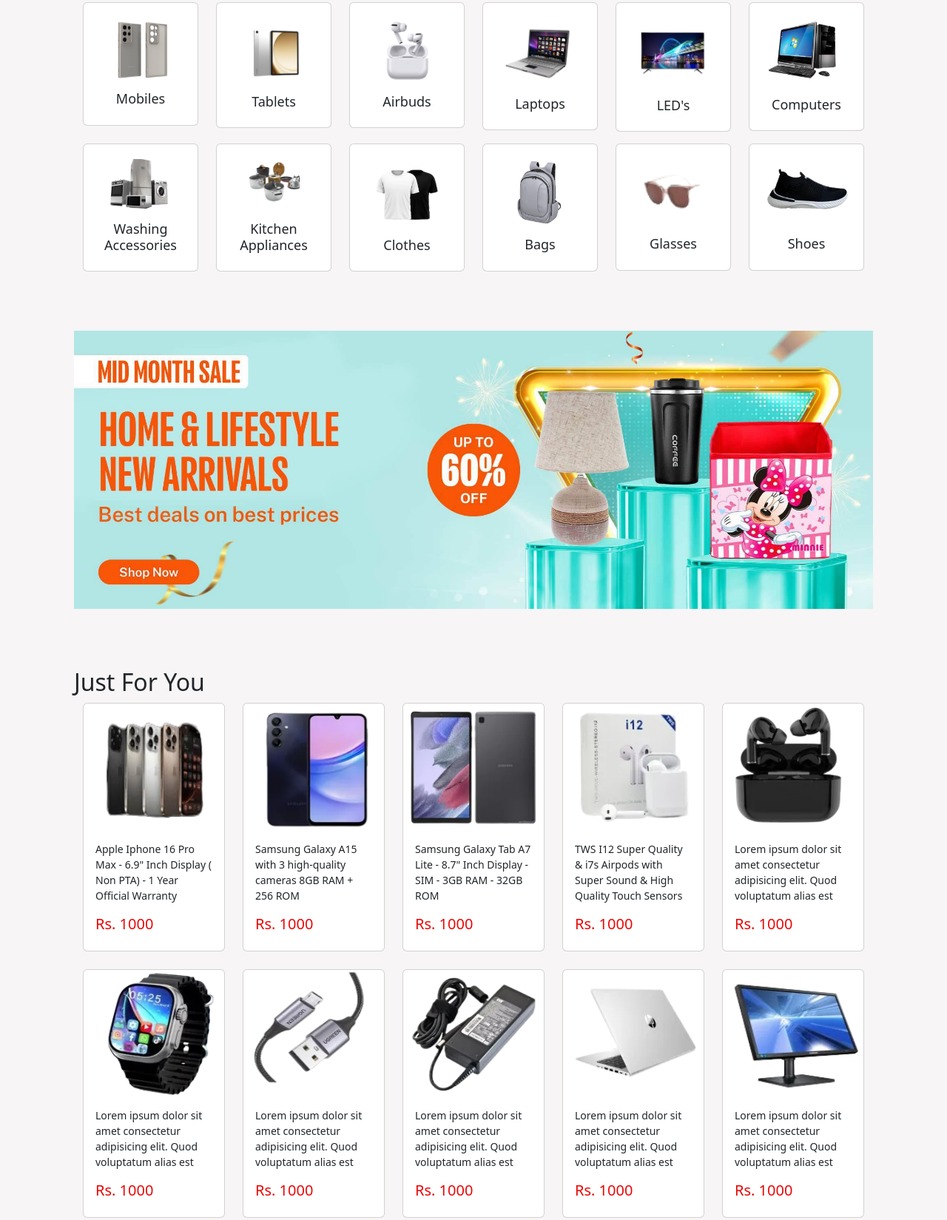
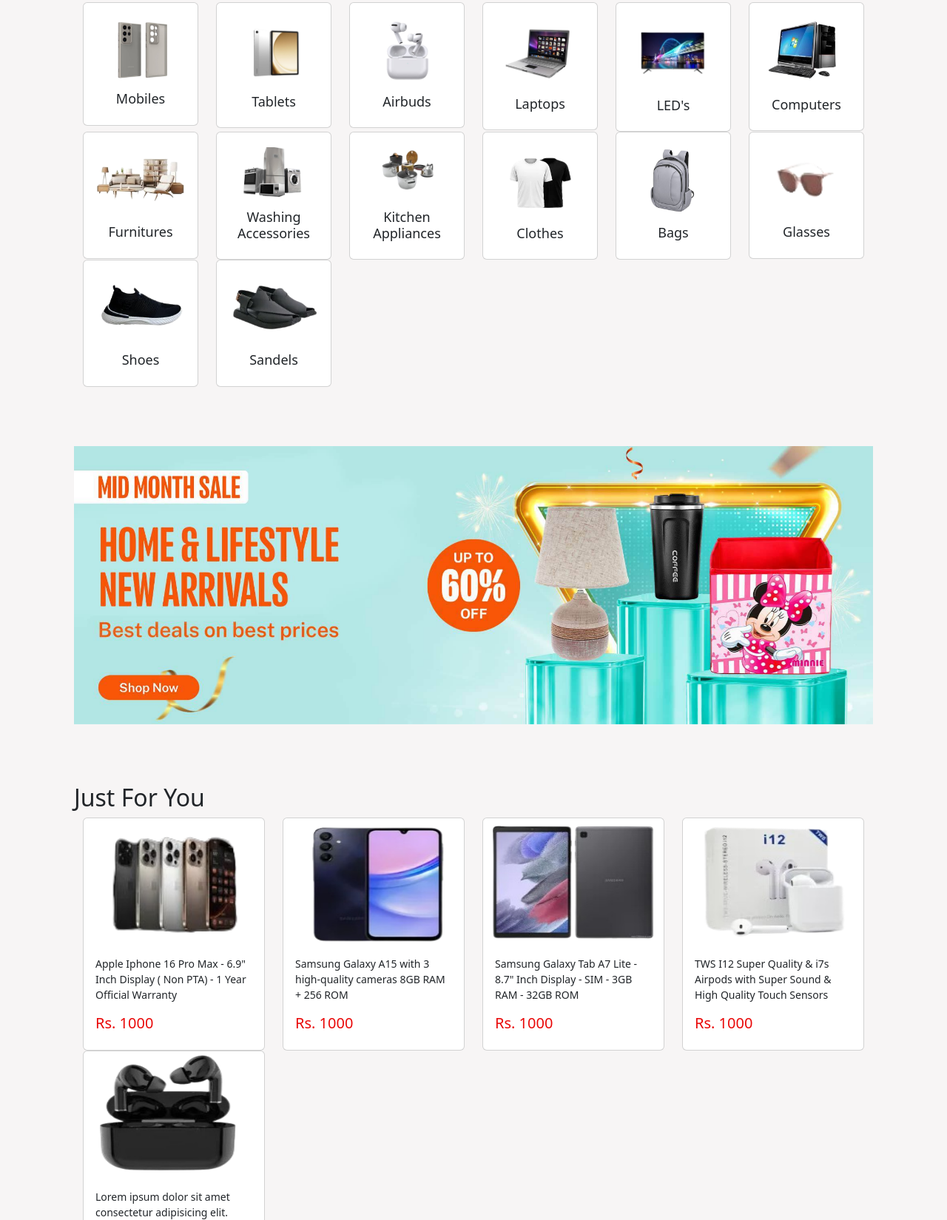
Before and after one commit to MuhammadHasnain02/E-Commerce-Website, a plain HTML site: page index.html in a window 1280 px wide. Shown: the part 567-2216 px from the top of the page at 74% size. Drawn offline with nearby package versions, Linux system fonts and the light colour scheme.

Commit message:
Online Shopping Website

```diff
--- a/index.html
+++ b/index.html
@@ -59,12 +59,12 @@
     <!-- SLIDER -->
 
 
-    <!-- CARD1 -->
+    <!-- CARD -->
     <h2>Categories</h2>
     <div class="container cardsdiv">
       <div class="row mb-3">
 
-        <div class="col">
+        <div class="col-xxl-2 col-xl-2 col-lg-3 col-md-4 col-sm-4">
           <div class="card cards">
             <a href="Small-Cards-Files/Mobiles.html"><img src="small cards pic/pic (1).png" class="card-img-top cardset1" alt="..."></a>
             <div class="card-body">
@@ -72,7 +72,7 @@
             </div>
           </div>
         </div>
-        <div class="col">
+        <div class="col-xxl-2 col-xl-2 col-lg-3 col-md-4 col-sm-4">
           <div class="card cards">
             <a href="Small-Cards-Files/Tablets.html"><img src="small cards pic/pic (2).png" class="card-img-top cardset2" alt="..."></a>
               <div class="card-body">
@@ -80,7 +80,7 @@
               </div>
           </div>
         </div>
-        <div class="col">
+        <div class="col-xxl-2 col-xl-2 col-lg-3 col-md-4 col-sm-4">
           <div class="card cards">
             <a href="Small-Cards-Files/Airbuds.html"><img src="small cards pic/pic (3).png" class="card-img-top cardset3" alt="..."></a>
               <div class="card-body">
@@ -88,7 +88,7 @@
               </div>
           </div>
         </div>
-        <div class="col">
+        <div class="col-xxl-2 col-xl-2 col-lg-3 col-md-4 col-sm-4">
           <div class="card cards">
             <a href="Small-Cards-Files/Laptops.html"><img src="small cards pic/pic (4).png" class="card-img-top cardset4" alt="..."></a>
               <div class="card-body">
@@ -96,7 +96,7 @@
               </div>
           </div>
         </div>
-        <div class="col">
+        <div class="col-xxl-2 col-xl-2 col-lg-3 col-md-4 col-sm-4">
           <div class="card cards">
             <a href="Small-Cards-Files/LED.html"><img src="small cards pic/pic (5).png" class="card-img-top cardset5" alt="..."></a>
             <div class="card-body">
@@ -104,7 +104,7 @@
             </div>
           </div>
         </div>
-        <div class="col">
+        <div class="col-xxl-2 col-xl-2 col-lg-3 col-md-4 col-sm-4">
           <div class="card cards">
             <a href="Small-Cards-Files/Computers.html"><img src="small cards pic/pic (6).png" class="card-img-top cardset6" alt="..."></a>
             <div class="card-body">
@@ -112,7 +112,7 @@
             </div>
           </div>
         </div>
-        <div class="col hide">
+        <div class="col-xxl-2 col-xl-2 col-lg-3 col-md-4 col-sm-4">
           <div class="card cards">
             <a href="Small-Cards-Files/Furniture.html"><img src="small cards pic/pic (7).png" class="card-img-top cardset7" alt="..."></a>
             <div class="card-body">
@@ -120,16 +120,7 @@
             </div>
           </div>
         </div>
-
-      </div>
-    </div>
-    <!-- CARD1 -->
-
-    <!-- CARD2 -->
-    <div class="container cardsdiv2">
-      <div class="row">
-
-        <div class="col">
+        <div class="col-xxl-2 col-xl-2 col-lg-3 col-md-4 col-sm-4">
           <div class="card cards">
             <a href="Small-Cards-Files/W-Access.html"><img src="small cards pic/pic (8).png" class="card-img-top cardset8" alt="..."></a>
             <div class="card-body">
@@ -137,7 +128,7 @@
             </div>
           </div>
         </div>
-        <div class="col">
+        <div class="col-xxl-2 col-xl-2 col-lg-3 col-md-4 col-sm-4">
           <div class="card cards">
               <a href="Small-Cards-Files/K-Applian.html"><img src="small cards pic/pic (9).png" class="card-img-top cardset9" alt="..."></a>
               <div class="card-body">
@@ -145,7 +136,7 @@
               </div>
           </div>
         </div>
-        <div class="col">
+        <div class="col-xxl-2 col-xl-2 col-lg-3 col-md-4 col-sm-4">
           <div class="card cards">
               <a href="Small-Cards-Files/Clothes.html"><img src="small cards pic/pic (10).png" class="card-img-top cardset10" alt="..."></a>
               <div class="card-body">
@@ -153,7 +144,7 @@
               </div>
           </div>
         </div>
-        <div class="col">
+        <div class="col-xxl-2 col-xl-2 col-lg-3 col-md-4 col-sm-4">
           <div class="card cards">
               <a href="Small-Cards-Files/Bags.html"><img src="small cards pic/pic (11).png" class="card-img-top cardset11" alt="..."></a>
               <div class="card-body">
@@ -161,7 +152,7 @@
               </div>
           </div>
         </div>
-        <div class="col">
+        <div class="col-xxl-2 col-xl-2 col-lg-3 col-md-4 col-sm-4">
           <div class="card cards">
             <a href="Small-Cards-Files/Glasses.html"><img src="small cards pic/pic (12).png" class="card-img-top cardset12" alt="..."></a>
             <div class="card-body">
@@ -169,7 +160,7 @@
             </div>
           </div>
         </div>
-        <div class="col">
+        <div class="col-xxl-2 col-xl-2 col-lg-3 col-md-4 col-sm-4">
           <div class="card cards">
             <a href="Small-Cards-Files/Shoes.html"><img src="small cards pic/pic (13).png" class="card-img-top  cardset13" alt="..."></a>
             <div class="card-body">
@@ -177,7 +168,7 @@
             </div>
           </div>
         </div>
-        <div class="col hide">
+        <div class="col-xxl-2 col-xl-2 col-lg-3 col-md-4 col-sm-4k">
           <div class="card cards">
             <a href="Small-Cards-Files/Sandels .html"><img src="small cards pic/pic (14).png" class="card-img-top  cardset14" alt="..."></a>
             <div class="card-body">
@@ -209,7 +200,7 @@
     <div class="container BigCardDiv1">
       <div class="row mb-4">
 
-        <div class="col">
+        <div class="col col-lg-3">
           <div class="card bigcard1 bigCardSet">
             <img src="big cards pic/pict (9).png" class="card-img-top">
             <div class="card-body">
@@ -218,7 +209,7 @@
             </div>
           </div>
         </div>
-        <div class="col">
+        <div class="col col-lg-3">
           <div class="card bigcard2 bigCardSet">
             <img src="big cards pic/pict (8).png" class="card-img-top">
             <div class="card-body">
@@ -227,7 +218,7 @@
             </div>
           </div>
         </div>
-        <div class="col">
+        <div class="col col-lg-3">
           <div class="card bigcard3 bigCardSet">
             <img src="big cards pic/pict (10).png" class="card-img-top">
             <div class="card-body">
@@ -236,7 +227,7 @@
             </div>
           </div>
         </div>
-        <div class="col">
+        <div class="col col-lg-3">
           <div class="card bigcard4 bigCardSet">
             <img src="big cards pic/pict (14).png" class="card-img-top">
             <div class="card-body">
@@ -245,7 +236,7 @@
             </div>
           </div>
         </div>
-        <div class="col">
+        <div class="col col-lg-3">
           <div class="card bigcard5 bigCardSet">
             <img src="big cards pic/pict (15).png" class="card-img-top">
             <div class="card-body">
```
